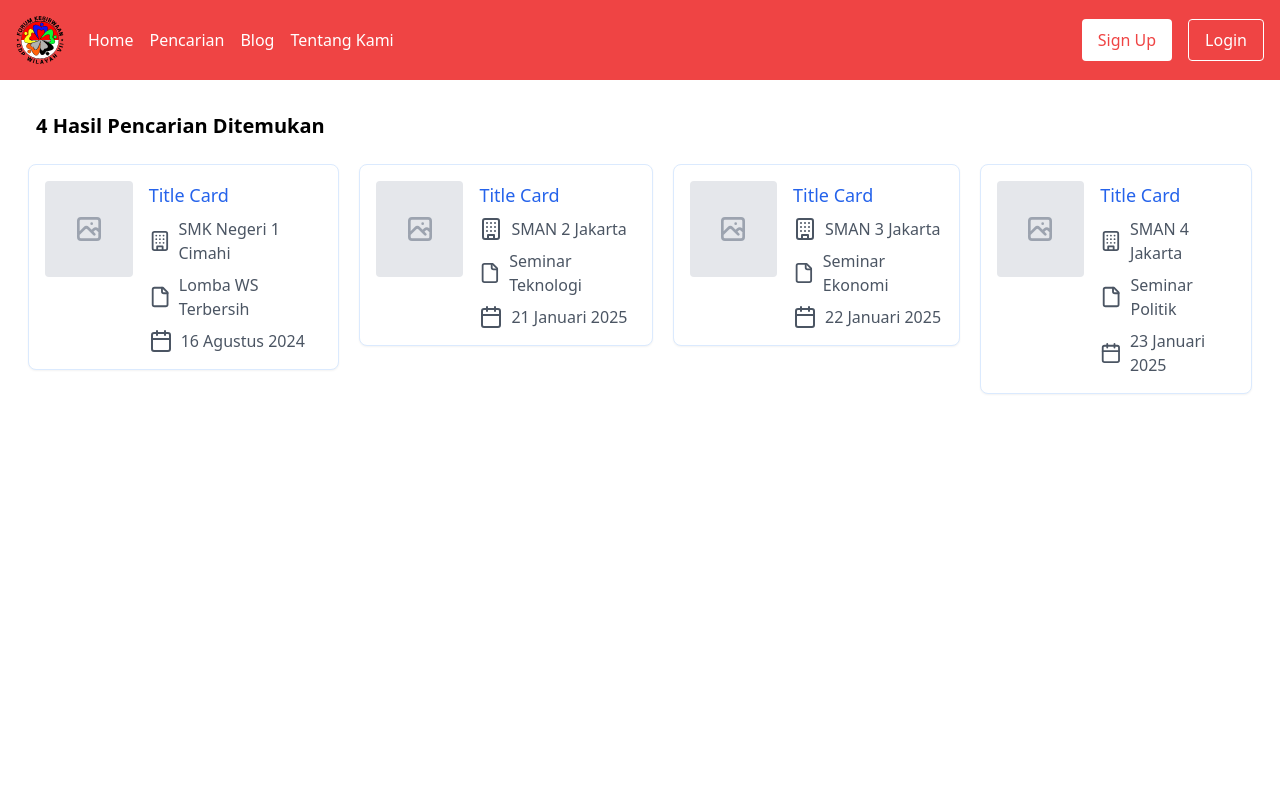
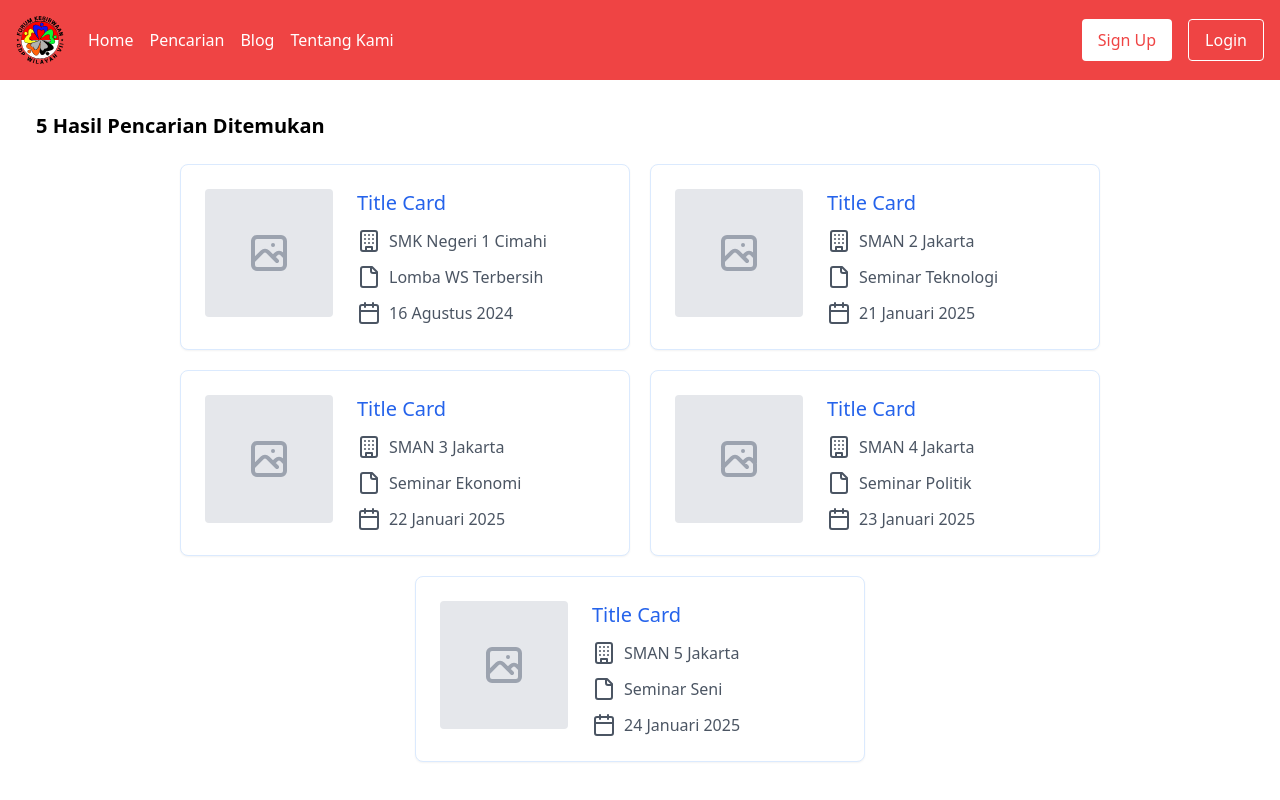
Before and after one commit to FumoRin/Forum_Kesiswaan_Frontend, a React (Vite) app: page /search-results in a window 1280 px wide. Shown: the top 800 px of the page. Built offline with nearby package versions, Linux system fonts and the light colour scheme.

Commit message:
Centered the resultCard while also changing the card to be bigger

```diff
--- a/src/components/Search Results/resultCard.jsx
+++ b/src/components/Search Results/resultCard.jsx
@@ -1,16 +1,16 @@
 import React from 'react';
 import { File, Building, Calendar } from 'lucide-react';
-import { Link } from 'react-router-dom'; // Import Link dari react-router-dom
+import { Link } from 'react-router-dom';
 
 const SearchResultCard = ({ id, school, event, date }) => {
   return (
-    <Link to={`/blog/${id}`} className="block"> {/* Bungkus seluruh kartu dengan Link */}
-      <div className="p-4 bg-white rounded-lg shadow-sm border border-blue-100 hover:shadow-md hover:border-blue-200 transition">
-        <div className="flex gap-4">
+    <Link to={`/blog/${id}`} className="block">
+      <div className="p-6 bg-white rounded-lg shadow-sm border border-blue-100 hover:shadow-md hover:border-blue-200 transition">
+        <div className="flex gap-6">
           {/* Placeholder image container */}
-          <div className="w-24 h-24 bg-gray-200 flex items-center justify-center rounded">
+          <div className="w-32 h-32 bg-gray-200 flex items-center justify-center rounded">
             <svg
-              className="w-8 h-8 text-gray-400"
+              className="w-12 h-12 text-gray-400"
               fill="none"
               stroke="currentColor"
               viewBox="0 0 24 24"
@@ -25,8 +25,8 @@ const SearchResultCard = ({ id, school, event, date }) => {
           </div>
 
           {/* Content */}
-          <div className="flex flex-col gap-2">
-            <h3 className="text-lg font-medium text-blue-600">Title Card</h3>
+          <div className="flex flex-col gap-3">
+            <h3 className="text-xl font-medium text-blue-600">Title Card</h3>
             <div className="flex items-center gap-2 text-gray-600">
               <Building />
               <span>{school}</span>
--- a/src/components/Search Results/searchResults.jsx
+++ b/src/components/Search Results/searchResults.jsx
@@ -1,6 +1,5 @@
-import React, {useState, useEffect} from 'react';
+import React, { useState, useEffect } from 'react';
 import SearchResultCard from './resultCard';
-
 
 const sampleResults = [
   {
@@ -28,9 +27,14 @@ const sampleResults = [
     event: 'Seminar Politik',
     date: '23 Januari 2025',
   },
+  {
+    id: '5',
+    school: 'SMAN 5 Jakarta',
+    event: 'Seminar Seni',
+    date: '24 Januari 2025',
+  },
 ];
 
-//Set height based on screen
 const SearchResults = () => {
   const [mainHeight, setMainHeight] = useState('100vh');
 
@@ -48,22 +52,24 @@ const SearchResults = () => {
   }, []);
 
   return (
-    <div className="mx-7 min-w-fit py-6" style={{height: mainHeight}}>
-      <div className='p-2'>
+    <div className="mx-7 min-w-fit py-6" style={{ height: mainHeight }}>
+      <div className="p-2">
         <h2 className="text-xl font-bold mb-4">
           {sampleResults.length} Hasil Pencarian Ditemukan
         </h2>
       </div>
 
-      <div className="flex flex-row gap-5">
+      {/* Flex Container */}
+      <div className="flex flex-wrap justify-center gap-5">
         {sampleResults.map((result, index) => (
+          <div key={index} className="w-[450px]"> {/* Fixed width for cards */}
             <SearchResultCard
-            key={index}
               id={result.id}
               school={result.school}
               event={result.event}
               date={result.date}
             />
+          </div>
         ))}
       </div>
     </div>
```
Lines whose indentation alone changed are shown as unchanged.
